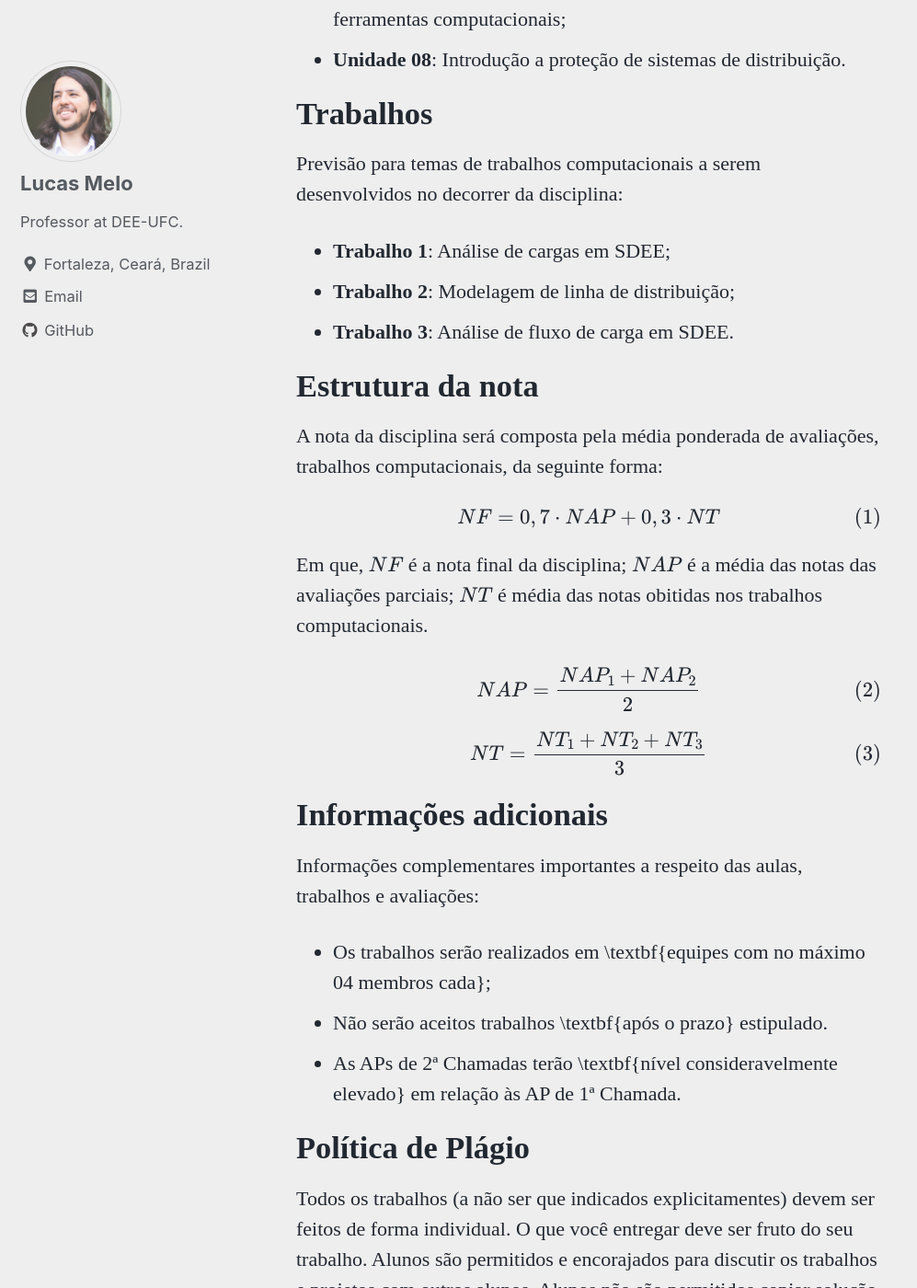
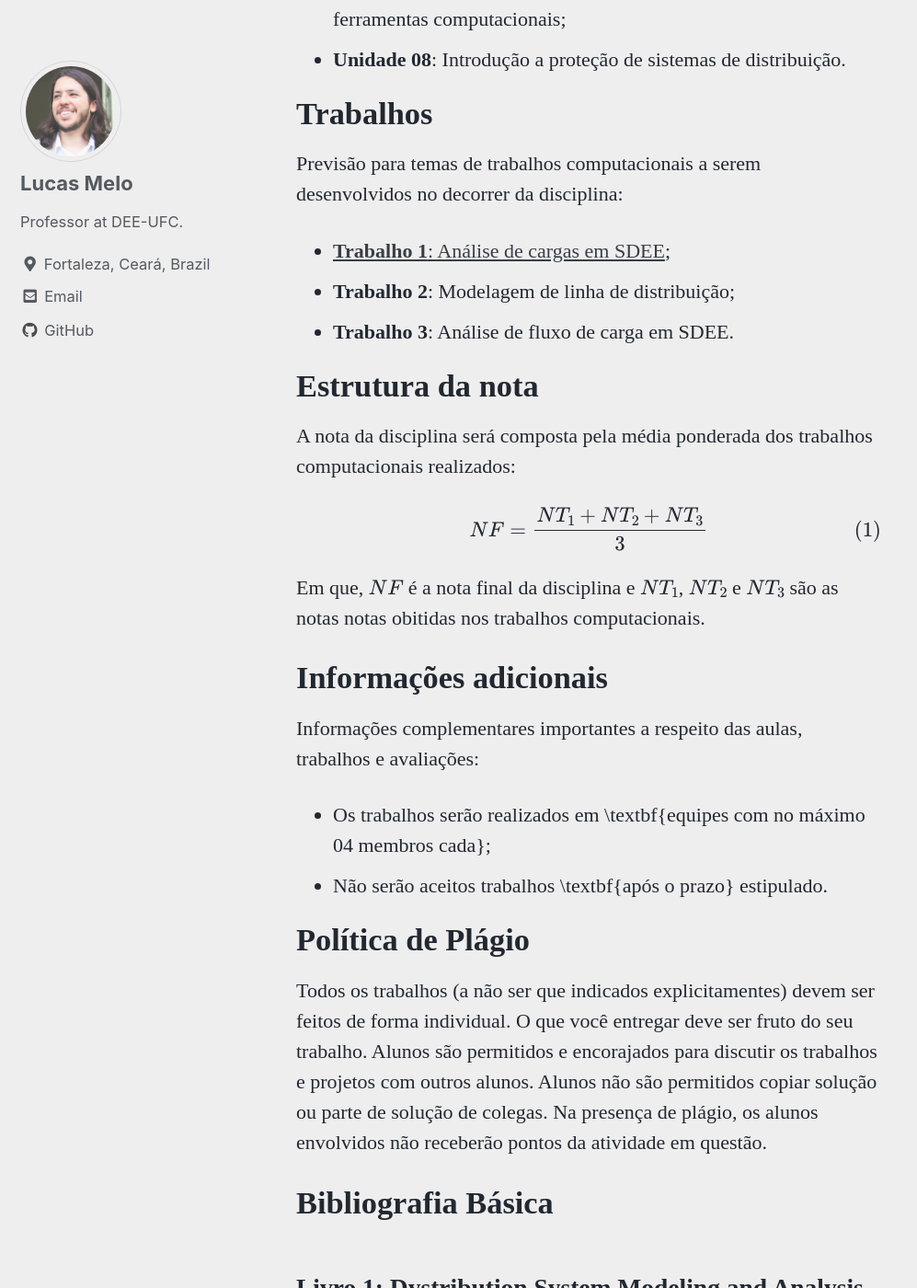
Before and after one commit to lucassm/lucassm.github.io, a Jekyll site: the page built from _teaching/DEE-2021/index.md, in a window 1280 px wide and 1400 px high, scrolled down 3289 px. Shown: the whole window at 92% size, without its empty margins (0-997 px from the left). Built offline with Jekyll 4.4.1, drawn with Linux system fonts in a browser that asks for light colours; cached includes are drawn as plain includes; some web fonts are replaced; formulas are drawn with MathJax 3; some of the changed text lies outside the part shown.

Commit message:
UPDATE Trabalho de SDEE-2021-1

```diff
--- a/_teaching/DEE-2021/index.md
+++ b/_teaching/DEE-2021/index.md
@@ -59,7 +59,7 @@ Conteúdo programado para ser ministrado no decorrer da disciplina:
 
 # Avaliações
 
-As avaliações estão previstas para ocorrer conforme a data estabelecida no cronograma o conteúdo abaixo e ocorrerão de forma
+As avaliações estão previstas para ocorrer conforme a data estabelecida no cronograma.
 
 Conteúdo da **Avaliação Parcial 01**:
 - **Unidade 01**: Introdução ao SDEE;
@@ -76,29 +76,23 @@ Conteúdo da **Avaliação Parcial 02**:
 # Trabalhos
 
 Previsão para temas de trabalhos computacionais a serem desenvolvidos no decorrer da disciplina:
-- **Trabalho 1**: Análise de cargas em SDEE;
+- [**Trabalho 1**: Análise de cargas em SDEE](/teaching/DEE-2021/Unidade-03);
 - **Trabalho 2**: Modelagem de linha de distribuição;
 - **Trabalho 3**: Análise de fluxo de carga em SDEE.
 
 # Estrutura da nota
 
-A nota da disciplina será composta pela média ponderada de avaliações, trabalhos computacionais, da seguinte forma:
+A nota da disciplina será composta pela média ponderada dos trabalhos computacionais realizados:
 
-$$NF = 0,7 \cdot NAP + 0,3 \cdot NT$$
+$$NF = \frac{NT_1 + NT_2 + NT_3}{3}$$
 
-Em que, $NF$ é a nota final da disciplina; $NAP$ é a média das notas das avaliações parciais; $NT$ é média das notas obitidas nos trabalhos computacionais.
-
-
-$$NAP = \frac{NAP_1 + NAP_2}{2}$$
-
-$$NT = \frac{NT_1 + NT_2 + NT_3}{3}$$
+Em que, $NF$ é a nota final da disciplina e $NT_1$, $NT_2$ e $NT_3$ são as notas notas obitidas nos trabalhos computacionais.
 
 # Informações adicionais
 
 Informações complementares importantes a respeito das aulas, trabalhos e avaliações:
 - Os trabalhos serão realizados em \textbf{equipes com no máximo 04 membros cada};
 - Não serão aceitos trabalhos \textbf{após o prazo} estipulado.
-- As APs de 2ª Chamadas terão \textbf{nível consideravelmente elevado} em relação às AP de 1ª Chamada.
 
 # Política de Plágio
 
@@ -143,9 +137,9 @@ O **OpenDSS** é bem documentado e um tutorial inicial pode ser visualizado [**n
 | 22/06/21  | VII       | Unidade 04                                                | Pendente  |
 | 24/06/21  | VII       | Unidade 04                                                | Pendente  |
 | 29/06/21  | VIII      | Unidade 04                                                | Pendente  |
-| 01/07/21  | VIII      | Revisão de Conteúdo                                       | Pendente  |
-| 06/07/21  | IX        | **Data prevista para realização da AP01**                 | Pendente  |
-| 08/07/21  | IX        | Unidade 05                                                | Pendente  |
+| 01/07/21  | VIII      | **Tira dúvidas do trabalho**                              | Pendente  |
+| 06/07/21  | IX        | Unidade 05                                                | Pendente  |
+| 08/07/21  | IX        | **Data prevista para entrega do Trabalho 01**             | Pendente  |
 | 13/07/21  | X         | Unidade 05                                                | Pendente  |
 | 15/07/21  | X         | Unidade 05                                                | Pendente  |
 | 20/07/21  | XI        | Unidade 05                                                | Pendente  |
```
Also changed, not shown: _teaching/DEE-2021/Trabalho-01/index.md (added, +31 -0 lines), files/SDEE-2021/Trabalho-01/data.csv (added), 1 other file.
